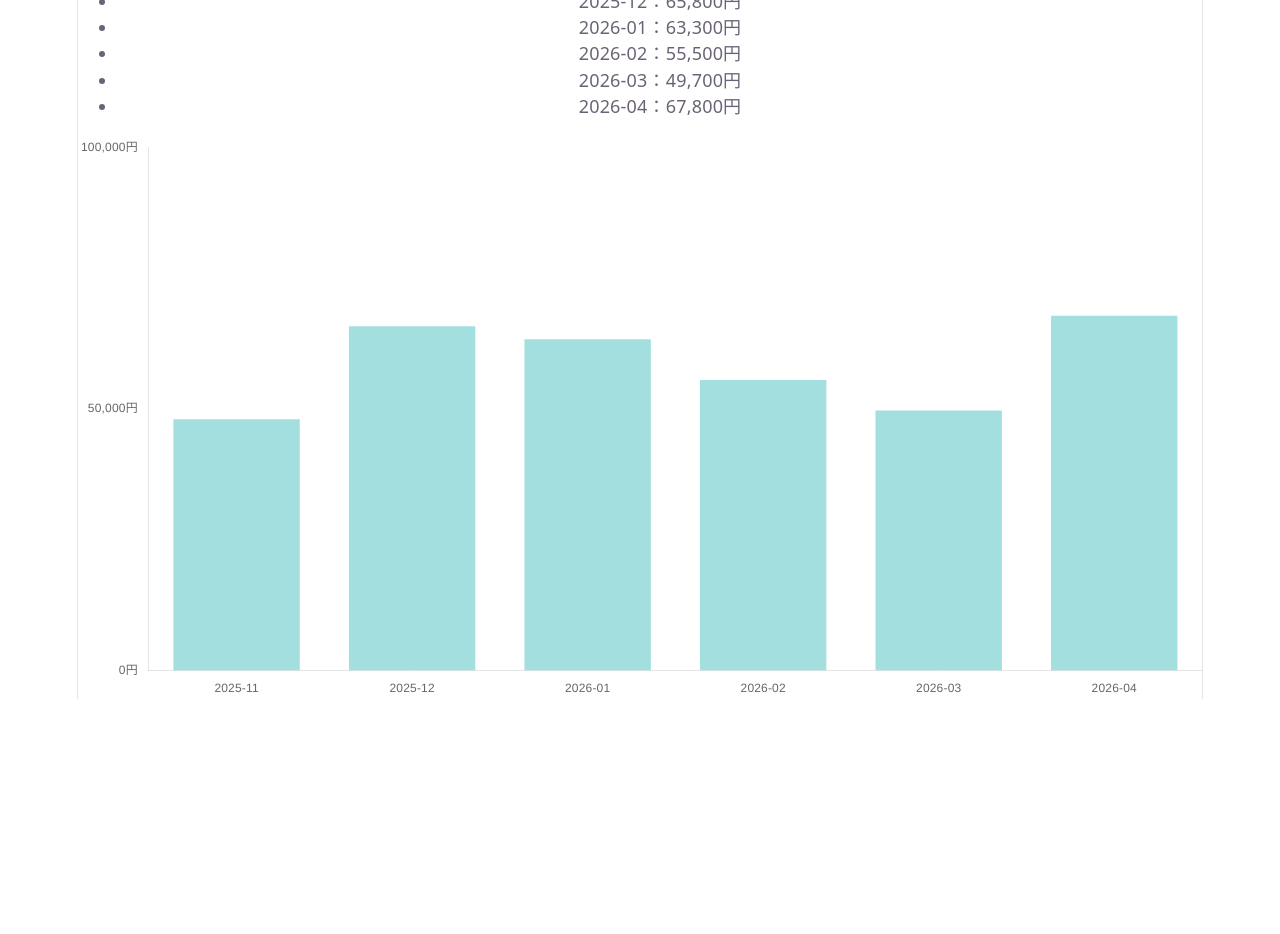
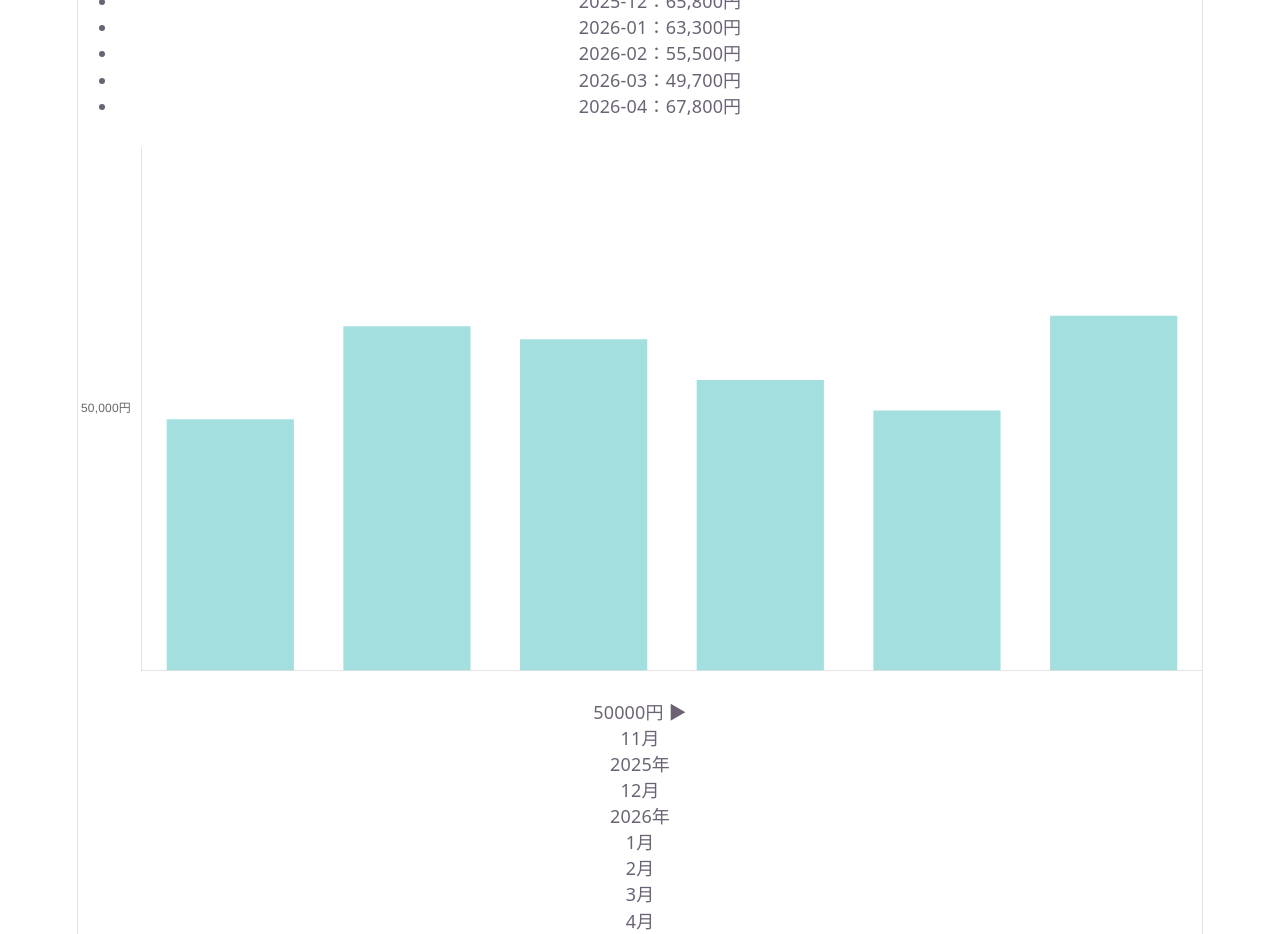
Before and after one commit to hayami-dev/omakakakeibo-front, a React (Vite) app: page / in a window 1280 px wide. Shown: the part 900-1834 px from the top of the page. Before the commit the page ends 1599 px from the top, so only its background shows below. Built offline with nearby package versions, Linux system fonts and the light colour scheme.

Commit message:
グラフのラベルをHTML上で手作りに修正

```diff
--- a/src/components/MonthSummary.jsx
+++ b/src/components/MonthSummary.jsx
@@ -12,7 +12,6 @@ ChartJS.register(CategoryScale, LinearScale, BarElement);
 
 export default function MonthSummary({ history, monthlyBudget }) {
   const monthTotals = calcMonthSummary(history) || [];
-  const labels = monthTotals.map((item) => item.month);
   const dataValues = monthTotals.map((item) => item.sum);
 
   // Chart.jsの設定
@@ -21,10 +20,15 @@ export default function MonthSummary({ history, monthlyBudget }) {
     scales: {
       y: {
         beginAtZero: true, // Y軸を0から始める
+        max: monthlyBudget * 2,
         ticks: {
-          callback: (value) => value.toLocaleString() + "円", // 単位をつける
+          // 目標金額だけ表示させる
+          callback: function (value) {
+            if (value === monthlyBudget) {
+              return value.toLocaleString() + "円";
+            }
+          },
           stepSize: monthlyBudget,
-          maxTicksLimit: 3,
         },
         grid: {
           display: false, // 背景の縦線を非表示
@@ -38,7 +42,8 @@ export default function MonthSummary({ history, monthlyBudget }) {
     },
   };
   const chartData = {
-    labels: labels,
+    // データの数だけ空文字を入れる
+    labels: monthTotals.map(() => ""),
     datasets: [
       {
         label: "支出額",
@@ -65,6 +70,25 @@ export default function MonthSummary({ history, monthlyBudget }) {
       )}
       <div>
         <Bar options={graphOptions} data={chartData} />
+        <span>{monthlyBudget}円 ▶</span>
+        {monthTotals.map((item) => {
+          const [year, month] = item.month.split("-");
+          const monthNum = parseInt(month, 10);
+          return (
+            <div key={item.month}>
+              {(month === "12" || month === "01") && (
+                <p>
+                  {year}
+                  <span>年</span>
+                </p>
+              )}
+              <p>
+                {monthNum}
+                <span>月</span>
+              </p>
+            </div>
+          );
+        })}
       </div>
     </section>
   );
```
